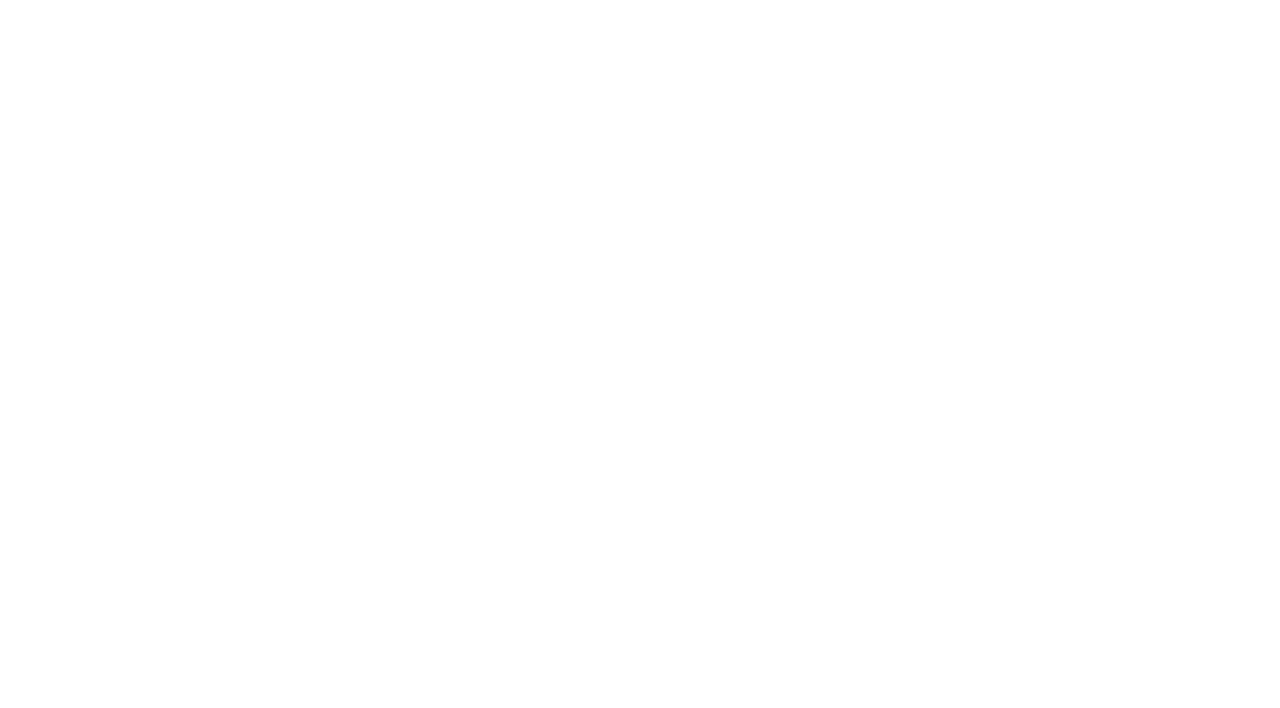
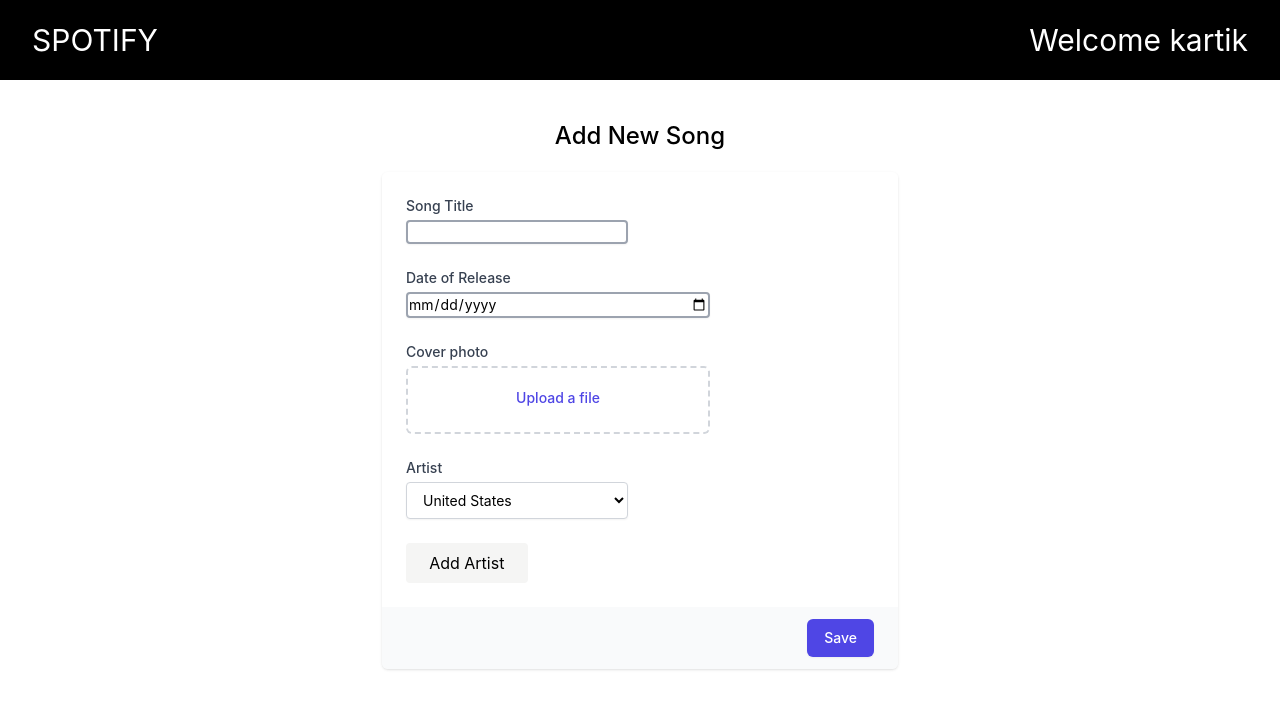
Before and after one commit to kdave271/spotify, a React (Create React App) app in the folder frontend/: page /addsong in a window 1280 px wide. Before the commit this address had no page. Shown: the top 708 px of the page. Built offline with nearby package versions, Linux system fonts and the light colour scheme.

Commit message:
added modals

```diff
--- a/frontend/src/App.js
+++ b/frontend/src/App.js
@@ -2,12 +2,14 @@
 import {Routes,Route} from 'react-router-dom'
 import LoginPage from './pages/LoginPage'
 import Home from './pages/Home'
+import Song from './pages/Song'
 function App() {
   return (
     <div>
       <Routes>
-        <Route  path="/" element={<LoginPage />} />
-        <Route  path="/home" element={<Home />} />
+        <Route path="/" element={<LoginPage />} />
+        <Route path="/home" element={<Home />} />
+        <Route path="/addsong" element={<Song />} />
       </Routes>
     </div>
   )
--- /dev/null
+++ b/frontend/src/components/AddSongComponent.jsx
@@ -0,0 +1,103 @@
+import React from 'react'
+
+const AddSongComponent = ({data,updateData}) => {
+  return (
+    <div className="flex flex-col items-center py-10 space-y-5">
+      <span className="text-2xl font-medium ">Add New Song</span>
+      <div>
+        <form action="/" method="POST">
+          <div className="shadow overflow-hidden sm:rounded-md">
+            <div className="px-4 py-5 bg-white sm:p-6">
+              <div className="grid grid-cols-6 gap-6">
+                <div className="col-span-6 sm:col-span-3">
+                  <label
+                    htmlFor="first-name"
+                    className="block text-sm font-medium text-gray-700"
+                  >
+                    Song Title
+                  </label>
+                  <input
+                    type="text"
+                    name="first-name"
+                    id="first-name"
+                    className="mt-1 focus:ring-indigo-500 focus:border-indigo-500 block w-full shadow-sm sm:text-sm border-gray-400 border-2 rounded"
+                  />
+                </div>
+                <div className="col-span-6 sm:col-span-4">
+                  <label
+                    htmlFor="email-address"
+                    className="block text-sm font-medium text-gray-700"
+                  >
+                    Date of Release
+                  </label>
+                  <input
+                    type="Date"
+                    name="email-address"
+                    id="email-address"
+                    autocomplete="email"
+                    className="mt-1 focus:ring-indigo-500 focus:border-indigo-500 block w-full shadow-sm sm:text-sm  border-gray-400 border-2 rounded"
+                  />
+                </div>
+                <div className="col-span-6 sm:col-span-4">
+                  <label className="block text-sm font-medium text-gray-700">
+                    Cover photo
+                  </label>
+                  <div className="mt-1 flex justify-center px-6 pt-5 pb-6 border-2 border-gray-300 border-dashed rounded-md">
+                    <div className="space-y-1 text-center">
+                      <div className="flex text-sm text-gray-600">
+                        <label
+                          htmlFor="file-upload"
+                          className="relative cursor-pointer bg-white rounded-md font-medium text-indigo-600 hover:text-indigo-500 focus-within:outline-none focus-within:ring-2 focus-within:ring-offset-2 focus-within:ring-indigo-500"
+                        >
+                          <span>Upload a file</span>
+                          <input
+                            id="file-upload"
+                            name="file-upload"
+                            type="file"
+                            className="sr-only"
+                          />
+                        </label>
+                      </div>
+                    </div>
+                  </div>
+                </div>
+                <div className="col-span-6 sm:col-span-3">
+                  <label
+                    htmlFor="country"
+                    className="block text-sm font-medium text-gray-700"
+                  >
+                    Artist
+                  </label>
+                  <select
+                    id="artist"
+                    name="artist"
+                    className="mt-1 block w-full py-2 px-3 border border-gray-300 bg-white rounded shadow-sm focus:outline-none focus:ring-indigo-500 focus:border-indigo-500 sm:text-sm"
+                  >
+                    <option>United States</option>
+                    <option>Canada</option>
+                    <option>Mexico</option>
+                  </select>
+                </div>
+                <div className="col-span-6 sm:col-span-4 bg-stone-100 w-2/5 flex justify-center py-2 rounded">
+                  <button onClick={() => updateData(!data)} type="button">
+                    Add Artist
+                  </button>
+                </div>
+              </div>
+            </div>
+            <div className="px-4 py-3 bg-gray-50 text-right sm:px-6">
+              <button
+                type="submit"
+                className="inline-flex justify-center py-2 px-4 border border-transparent shadow-sm text-sm font-medium rounded-md text-white bg-indigo-600 hover:bg-indigo-700 focus:outline-none focus:ring-2 focus:ring-offset-2 focus:ring-indigo-500"
+              >
+                Save
+              </button>
+            </div>
+          </div>
+        </form>
+      </div>
+    </div>
+  )
+}
+
+export default AddSongComponent
--- /dev/null
+++ b/frontend/src/components/ArtistModal.jsx
@@ -0,0 +1,92 @@
+import React from 'react'
+
+const ArtistModal = ({data,updateData}) => {
+  return (
+    <>
+      <div className="justify-center items-center flex overflow-x-hidden overflow-y-auto fixed inset-0 z-50 outline-none focus:outline-none">
+        <div className="relative w-auto my-6 mx-auto max-w-3xl">
+          <div className="border-0 rounded-lg shadow-lg relative flex flex-col w-full bg-white outline-none focus:outline-none">
+            <div className="flex items-start justify-center p-5 border-b border-solid border-slate-200 rounded-t">
+              <h3 className="text-3xl font-semibold">Add Artist</h3>
+            </div>
+            <div className="relative p-6 flex-auto">
+              <form
+                action="#"
+                onSubmit={console.log('Button Pressed')}
+                method="POST"
+              >
+                <div class="shadow overflow-hidden sm:rounded-md">
+                  <div class="px-4 py-5 bg-white sm:p-6">
+                    <div class="grid grid-cols-6 gap-6">
+                      <div class="col-span-6 sm:col-span-3">
+                        <label
+                          htmlFor="first-name"
+                          class="block text-sm font-medium text-gray-700"
+                        >
+                          Artist Name
+                        </label>
+                        <input
+                          type="text"
+                          name="first-name"
+                          id="first-name"
+                          autocomplete="given-name"
+                          class="mt-1 focus:ring-indigo-500 focus:border-indigo-500 block w-full shadow-sm sm:text-sm border-gray-400 border-2 rounded"
+                        />
+                      </div>
+                      <div class="col-span-6 sm:col-span-4">
+                        <label
+                          htmlFor="email-address"
+                          class="block text-sm font-medium text-gray-700"
+                        >
+                          Date of Birth
+                        </label>
+                        <input
+                          type="Date"
+                          name="email-address"
+                          id="email-address"
+                          autocomplete="email"
+                          class="mt-1 focus:ring-indigo-500 focus:border-indigo-500 block w-full shadow-sm sm:text-sm  border-gray-400 border-2 rounded"
+                        />
+                      </div>
+                      <div class="col-span-6 sm:col-span-3">
+                        <label
+                          htmlFor="bio"
+                          class="block text-sm font-medium text-gray-700"
+                        >
+                          Bio
+                        </label>
+                        <textarea className="mt-1 focus:ring-indigo-500 focus:border-indigo-500 block w-full shadow-sm sm:text-sm border-gray-400 border-2 rounded"></textarea>
+                      </div>
+                    </div>
+                  </div>
+                </div>
+              </form>
+            </div>
+            {/*footer*/}
+            <div className="flex items-center justify-end p-6 border-t border-solid border-slate-200 rounded-b">
+              <button
+                className="text-red-500 background-transparent font-bold uppercase px-6 py-2 text-sm outline-none focus:outline-none mr-1 mb-1 ease-linear transition-all duration-150"
+                type="button"
+                onClick={() => updateData(false)}
+              >
+                Close
+              </button>
+              <button
+                className="bg-emerald-500 text-white active:bg-emerald-600 font-bold uppercase text-sm px-6 py-3 rounded shadow hover:shadow-lg outline-none focus:outline-none mr-1 mb-1 ease-linear transition-all duration-150"
+                type="submit"
+                onClick={() => {
+                  updateData(false)
+                }}
+              >
+                Save Changes
+              </button>
+            </div>
+          </div>
+        </div>
+      </div>
+      <div className="opacity-25 fixed inset-0 z-40 bg-black"></div>
+    </>
+  )
+}
+
+export default ArtistModal
--- a/frontend/src/pages/Home.jsx
+++ b/frontend/src/pages/Home.jsx
@@ -1,6 +1,8 @@
 import React, { useState } from 'react'
+import { useNavigate } from 'react-router-dom'
 import Navbar from './../components/Navbar'
 const Home = () => {
+  const navigate = useNavigate()
   const [showSongs, SetShowSongs] = useState(true)
   return (
     <>
@@ -15,7 +17,7 @@
           </div>
           {showSongs && (
             <div className="">
-              <button>Add Song</button>
+              <button onClick={()=> navigate('/addsong')}>Add Song</button>
             </div>
           )}
         </div>
--- /dev/null
+++ b/frontend/src/pages/Song.jsx
@@ -0,0 +1,17 @@
+import React, { useState } from 'react'
+import AddSongComponent from '../components/AddSongComponent'
+import ArtistModal from '../components/ArtistModal'
+import Navbar from '../components/Navbar'
+
+const Song = () => {
+  const [showModal, SetShowModal] = useState(false)
+  return (
+    <>
+      <Navbar />
+      <AddSongComponent data={showModal} updateData={SetShowModal}/>
+      {showModal && <ArtistModal data={showModal} updateData={SetShowModal} />}
+    </>
+  )
+}
+
+export default Song
```
Also changed, not shown: frontend/src/components/LoginForm.jsx (+11 -11 lines), frontend/src/components/RegistrationForm.jsx (+13 -16 lines).
